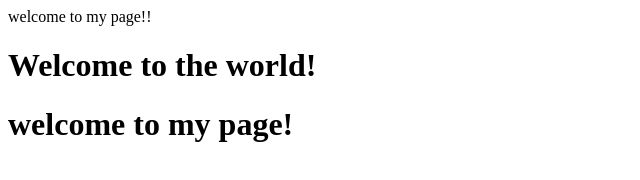
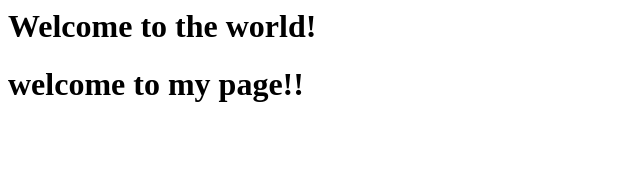
Before and after one commit to xiaoping-wang1989/react-front-end, a plain HTML site: page index.html in a window 1280 px wide. Shown: the whole page, without its empty margins (0-640 px from the left). Drawn offline with Linux system fonts and the light colour scheme.

Commit message:
fix conflict

```diff
--- a/index.html
+++ b/index.html
@@ -4,8 +4,7 @@
         <title>React Page</title>
     </head>
     <body>
+        <h1>Welcome to the world!<h1>
         welcome to my page!!
-        <h1>Welcome to the world!<h1>
-        welcome to my page!
     </body>
 </html>
```
